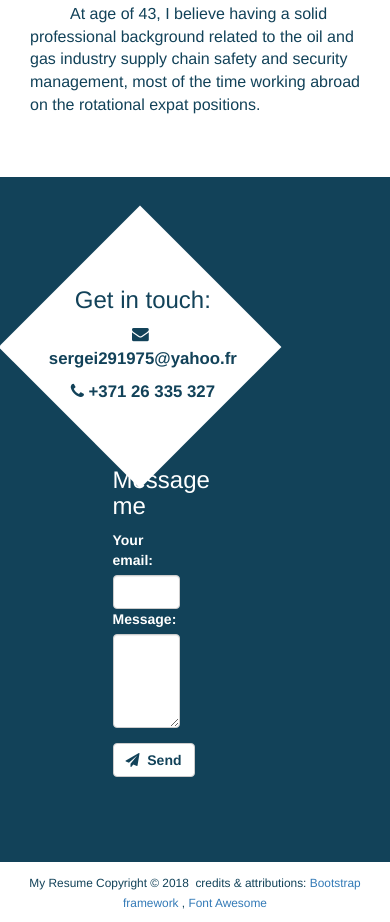
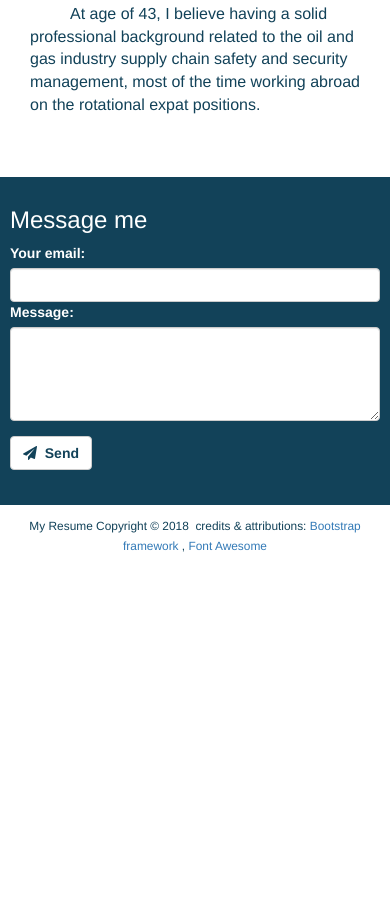
Before and after one commit to serge-resume-web-dev/serge-resume-web-dev.github.io, a plain HTML site: page index.html in a window 390 px wide. Shown: the part 3178-4100 px from the top of the page. After the commit the page ends 3743 px from the top, so only its background shows below. Drawn offline with nearby package versions, Linux system fonts and the light colour scheme; a script that the page names is missing.

Commit message:
footer contact me div padding css

```diff
--- a/index.html
+++ b/index.html
@@ -243,7 +243,7 @@
 <footer class="container-fluid">
 	<div id="top-footer">
 		<div class="row">
-			<div class="col-xs-6 diamond">
+			<div class="col-md-6 diamond">
 				<div class="diamond-inner" id="contact">
 					<h3>Get in touch:</h3>
 					<p><span class="fa fa-envelope"></span>&nbsp;<a href="mailto:sergei291975@yahoo.fr" id="mail"> sergei291975@yahoo.fr</a></p>
@@ -252,7 +252,7 @@
 
 				</div>
 			</div>
-			<div class="col-xs-3 col-xs-offset-3 contactMe">
+			<div class="col-md-3 col-md-offset-3 contactMe">
 				<form class="form" id="gform" method="POST" action="https://script.google.com/macros/s/AKfycbwxoPg9fKKYb8_5mrMaBtyjC0aFCwv6zVjyuOh6dAePO8Oykarx/exec">
 
 						<div class="form-group">
--- a/scss/main.scss
+++ b/scss/main.scss
@@ -108,6 +108,10 @@ footer {
 	background-color: $blue-marine;
 	padding-top: 70px;
 	padding-bottom: 70px;
+	@include sm-screens {
+		padding-top: 10px;
+		padding-bottom: 20px;
+	}
 	div#top-footer {
 		.diamond{
       margin-left: 200px;
@@ -118,14 +122,10 @@ footer {
       -ms-transform:rotate(45deg);
       -webkit-transform:rotate(45deg);
       position:relative;
-      @include xs-screens {
-      	width:200px;
-      	height:200px;
-      	margin-left: 100px;
+      @include sm-screens {
+      	display: none;
       }
-      @include small-xs-screens {
-      	margin-left: 40px;
-      }
+
       .diamond-inner{
 	      color:$blue-marine;
 	      font-weight:bold;
@@ -148,7 +148,7 @@ footer {
 	      	}
 	      }
 
-	      @include xs-screens {
+	      @include sm-screens {
 
 	      	top:20px;
 	      	left:-5px;
@@ -156,6 +156,15 @@ footer {
 	    }
     }
     div.contactMe {
+    	@include sm-screens {
+    		padding: 10px 100px;
+    	}
+    	@include xs-screens {
+    		padding: 0px 50px;
+    	}
+    	@include small-xs-screens {
+    		padding: 0px 10px;
+    	}
     	form#gform{
 				h3,label{color: #fff;}
 				button{color: $blue-marine;}
```
Also changed, not shown: css/main.css, css/main.min.css, 1 other file.
